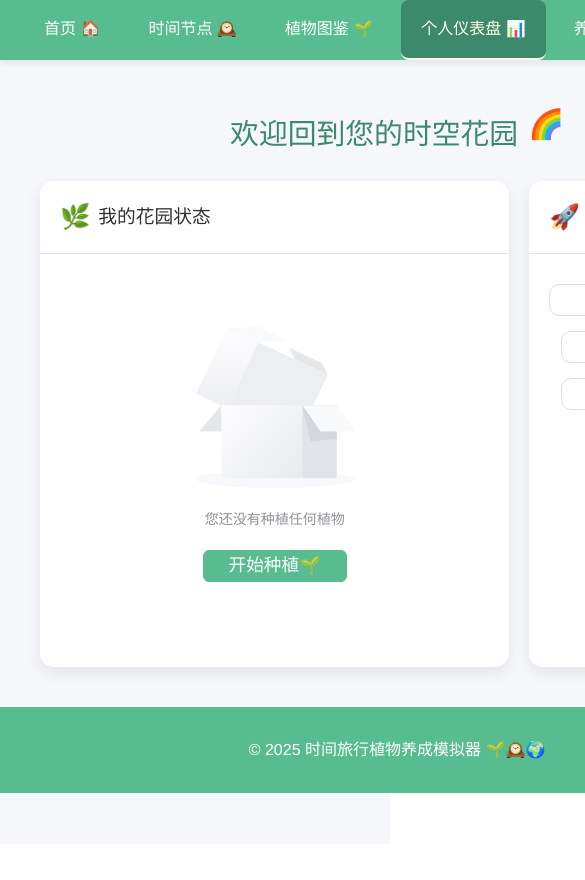
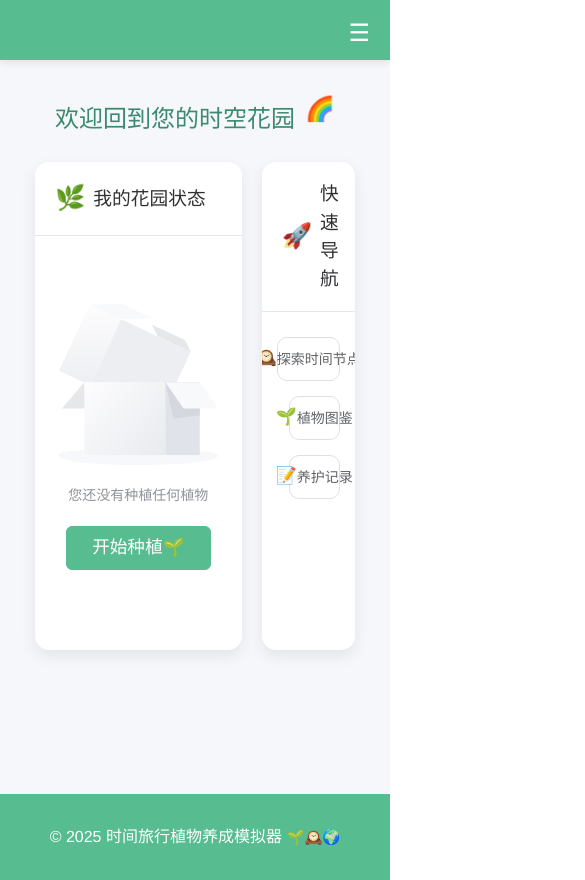
Before and after one commit to buynonsense/chronogarden-frontend, a Vue app: page /dashboard in a window 390 px wide. Shown: the top 880 px of the page, 585 px wide, since content can reach past the window. Before the commit the page ends 844 px from the top, so only its background shows below. Built offline with nearby package versions, Linux system fonts and the light colour scheme; no server answers; sample sign-in values are in the browser's storage.

Commit message:
mobie adap

```diff
--- a/index.html
+++ b/index.html
@@ -1,11 +1,17 @@
 <!doctype html>
 <html lang="en">
-  <head>
+  <!-- <head>
     <meta charset="UTF-8" />
     <link rel="icon" type="image/svg+xml" href="/vite.svg" />
     <meta name="viewport" content="width=device-width, initial-scale=1.0" />
     <title>Vite + Vue</title>
-  </head>
+  </head> -->
+<head>
+  <meta charset="UTF-8" />
+  <link rel="icon" type="image/svg+xml" href="/vite.svg" />
+  <meta name="viewport" content="width=device-width, initial-scale=1.0, maximum-scale=1.0, user-scalable=no" />
+  <title>时空花园</title>
+</head>
   <body>
     <div id="app"></div>
     <script type="module" src="/src/main.js"></script>
--- a/src/App.vue
+++ b/src/App.vue
@@ -31,14 +31,20 @@ const isAuthenticated = computed(() => userStore.isAuthenticated)
 </template>
 
 <style>
-/* 整体不设置 max-width 限制 */
+#app {
+  min-height: 100vh;
+  width: 100%;
+}
+
 body,
 html {
   margin: 0;
   padding: 0;
+  width: 100%;
+  overflow-x: hidden;
+  /* 防止水平滚动 */
 }
 
-/* 导航栏全宽，占据整个窗口 */
 .app-header {
   width: 100%;
   position: sticky;
@@ -48,19 +54,22 @@ html {
   box-shadow: 0 2px 8px rgba(0, 0, 0, 0.1);
 }
 
-/* 主体内容采用居中且最大宽度限制 */
 .app-main {
   background-color: var(--bg-light);
   padding: 20px 0;
+  width: 100%;
+  min-height: calc(100vh - 130px);
+  /* 确保内容区域足够高 */
 }
 
 .main-container {
-  max-width: 1200px;
+  max-width: 1600px;
+  width: 90%;
   margin: 0 auto;
   padding: 0 20px;
+  box-sizing: border-box;
 }
 
-/* 页脚保持居中 */
 .app-footer {
   width: 100%;
   background-color: var(--primary-color);
@@ -69,9 +78,29 @@ html {
 }
 
 .footer-content {
-  max-width: 1200px;
+  max-width: 1600px;
+  width: 90%;
   margin: 0 auto;
   text-align: center;
   padding: 0 20px;
+  box-sizing: border-box;
+}
+
+/* 增加移动端响应式调整 */
+@media (max-width: 768px) {
+
+  .main-container,
+  .footer-content {
+    width: 100%;
+    padding: 0 15px;
+  }
+
+  .app-main {
+    padding: 10px 0;
+  }
+
+  .footer-emoji {
+    font-size: 0.9em;
+  }
 }
 </style>
--- a/src/components/common/NavBar.vue
+++ b/src/components/common/NavBar.vue
@@ -1,8 +1,16 @@
 <template>
     <div class="navbar-container">
         <div class="navbar-content">
+            <!-- 移动端汉堡菜单 -->
+            <div class="mobile-nav-toggle" @click="toggleMobileMenu">
+                <i class="el-icon-menu"></i>
+                <span v-if="!mobileMenuOpen">☰</span>
+                <span v-else>✕</span>
+            </div>
+
+            <!-- 桌面端菜单 -->
             <el-menu :default-active="activeIndex" mode="horizontal" router background-color="#57bc90" text-color="#fff"
-                active-text-color="#fffde7" class="nav-menu">
+                active-text-color="#fffde7" class="nav-menu desktop-menu">
                 <el-menu-item index="/">首页 🏠</el-menu-item>
                 <el-menu-item index="/eras">时间节点 🕰️</el-menu-item>
                 <el-menu-item index="/plants">植物图鉴 🌱</el-menu-item>
@@ -17,43 +25,84 @@
                     <el-menu-item index="/register">注册 ✨</el-menu-item>
                 </template>
             </el-menu>
+
+            <!-- 移动端菜单 -->
+            <transition name="slide">
+                <div class="mobile-menu" v-if="mobileMenuOpen">
+                    <router-link to="/" class="mobile-menu-item" @click="closeMobileMenu">首页 🏠</router-link>
+                    <router-link to="/eras" class="mobile-menu-item" @click="closeMobileMenu">时间节点 🕰️</router-link>
+                    <router-link to="/plants" class="mobile-menu-item" @click="closeMobileMenu">植物图鉴 🌱</router-link>
+                    <template v-if="isLoggedIn">
+                        <router-link to="/dashboard" class="mobile-menu-item" @click="closeMobileMenu">个人仪表盘
+                            📊</router-link>
+                        <router-link to="/care-records" class="mobile-menu-item" @click="closeMobileMenu">养护记录
+                            📝</router-link>
+                        <a @click="handleLogout" class="mobile-menu-item">退出登录 👋</a>
+                    </template>
+                    <template v-else>
+                        <router-link to="/login" class="mobile-menu-item" @click="closeMobileMenu">登录 🔑</router-link>
+                        <router-link to="/register" class="mobile-menu-item" @click="closeMobileMenu">注册 ✨</router-link>
+                    </template>
+                </div>
+            </transition>
         </div>
     </div>
 </template>
 
 <script setup>
-import { computed } from 'vue';
-import { useRoute } from 'vue-router';
+import { computed, ref } from 'vue';
+import { useRoute, useRouter } from 'vue-router';
 import { useUserStore } from '../../store/user';
 
 const route = useRoute();
+const router = useRouter();
 const userStore = useUserStore();
 const isLoggedIn = computed(() => userStore.isAuthenticated);
+const mobileMenuOpen = ref(false);
 
-const activeIndex = computed(() => '/' + route.path.split('/')[1]); // 取第一级路径
+const activeIndex = computed(() => '/' + route.path.split('/')[1]);
+
+const toggleMobileMenu = () => {
+    mobileMenuOpen.value = !mobileMenuOpen.value;
+};
+
+const closeMobileMenu = () => {
+    mobileMenuOpen.value = false;
+};
+
+const handleLogout = () => {
+    userStore.logout();
+    closeMobileMenu();
+    router.push('/');
+};
 
 const logout = () => {
     userStore.logout();
+    router.push('/');
 };
 </script>
 
 <style scoped>
 .navbar-container {
     width: 100%;
-    /* 不设置 max-width 保证全宽 */
+    display: flex;
+    justify-content: center;
+    background-color: var(--primary-color);
 }
 
 .navbar-content {
-    max-width: 1200px;
-    margin: 0 auto;
+    max-width: 1600px;
+    width: 100%;
     padding: 0 20px;
     box-sizing: border-box;
+    position: relative;
 }
 
 .nav-menu {
     display: flex;
     border-bottom: none !important;
     height: 60px;
+    width: 100%;
 }
 
 .el-menu-item {
@@ -77,4 +126,85 @@ const logout = () => {
 .flex-spacer {
     flex: 1;
 }
+
+/* 移动端汉堡菜单 */
+.mobile-nav-toggle {
+    display: none;
+    position: absolute;
+    right: 20px;
+    top: 15px;
+    font-size: 24px;
+    color: white;
+    cursor: pointer;
+    z-index: 100;
+}
+
+/* 移动端菜单样式 */
+.mobile-menu {
+    display: none;
+    position: absolute;
+    top: 60px;
+    left: 0;
+    width: 100%;
+    background-color: var(--primary-color);
+    padding: 15px 0;
+    z-index: 99;
+    box-shadow: 0 5px 15px rgba(0, 0, 0, 0.1);
+    border-bottom-left-radius: 10px;
+    border-bottom-right-radius: 10px;
+}
+
+.mobile-menu-item {
+    display: block;
+    padding: 15px 20px;
+    color: white;
+    text-decoration: none;
+    font-size: 18px;
+    font-weight: 500;
+    border-bottom: 1px solid rgba(255, 255, 255, 0.1);
+    transition: all 0.3s ease;
+}
+
+.mobile-menu-item:hover,
+.mobile-menu-item.router-link-active {
+    background-color: var(--primary-dark);
+}
+
+.mobile-menu-item:last-child {
+    border-bottom: none;
+}
+
+/* 移动端过渡动画 */
+.slide-enter-active,
+.slide-leave-active {
+    transition: transform 0.3s ease;
+}
+
+.slide-enter-from,
+.slide-leave-to {
+    transform: translateY(-20px);
+    opacity: 0;
+}
+
+/* 媒体查询 */
+@media (max-width: 768px) {
+    .desktop-menu {
+        display: none;
+    }
+
+    .mobile-nav-toggle {
+        display: block;
+    }
+
+    .mobile-menu {
+        display: block;
+    }
+
+    .navbar-content {
+        display: flex;
+        justify-content: center;
+        align-items: center;
+        height: 60px;
+    }
+}
 </style>
--- a/src/main.js
+++ b/src/main.js
@@ -5,7 +5,8 @@ import 'element-plus/dist/index.css'
 import App from './App.vue'
 import router from './router'
 import './utils/axios'
-import './styles/theme.css' // 导入自定义主题
+import './styles/theme.css'
+import './styles/layout.css'
 import './style.css'
 
 const app = createApp(App)
--- /dev/null
+++ b/src/styles/layout.css
@@ -0,0 +1,108 @@
+/* 布局辅助类 */
+.full-width {
+  width: 100%;
+}
+
+.content-wrapper {
+  width: 100%;
+  max-width: 1600px;
+  min-width: 1000px;
+  margin: 0 auto;
+  padding: 0 20px;
+  box-sizing: border-box;
+}
+
+/* 卡片网格系统 */
+.card-grid {
+  display: grid;
+  grid-template-columns: repeat(auto-fill, minmax(300px, 1fr));
+  gap: 25px;
+  margin-top: 20px;
+  margin-bottom: 20px;
+}
+
+/* 两列布局 */
+.two-column-grid {
+  display: grid;
+  grid-template-columns: 2fr 1fr;
+  gap: 25px;
+}
+
+/* 响应式调整 */
+@media (max-width: 1200px) {
+  .two-column-grid {
+    grid-template-columns: 1fr;
+  }
+
+  .content-wrapper {
+    min-width: auto;
+    width: 95%;
+  }
+}
+
+/* 平板响应式 */
+@media (max-width: 992px) {
+  .card-grid {
+    grid-template-columns: repeat(auto-fill, minmax(250px, 1fr));
+  }
+}
+
+/* 移动设备响应式 */
+@media (max-width: 768px) {
+  .card-grid {
+    grid-template-columns: 1fr;
+    gap: 15px;
+  }
+
+  .content-wrapper {
+    padding: 0 15px;
+    width: 100%;
+  }
+
+  /* 调整页面容器内边距 */
+  .dashboard-container,
+  .plants-container,
+  .eras-container,
+  .home-container,
+  .care-records-container {
+    padding: 15px 10px;
+  }
+
+  /* 调整卡片内边距 */
+  .el-card__body {
+    padding: 15px !important;
+  }
+
+  /* 调整表单大小 */
+  .el-form-item {
+    margin-bottom: 15px;
+  }
+
+  /* 确保按钮在移动端更大，易于触摸 */
+  .el-button {
+    min-height: 44px;
+  }
+}
+
+/* 添加小屏手机的特殊处理 */
+@media (max-width: 480px) {
+  .two-column-grid,
+  .three-column-grid {
+    grid-template-columns: 1fr;
+  }
+
+  /* 调整页面标题大小 */
+  h1 {
+    font-size: 1.5em !important;
+  }
+
+  /* 减小内边距 */
+  .content-wrapper {
+    padding: 0 10px;
+  }
+
+  /* 表格变为可滚动 */
+  .table-container {
+    overflow-x: auto;
+  }
+}
--- a/src/styles/theme.css
+++ b/src/styles/theme.css
@@ -73,6 +73,7 @@ body {
 
 /* 表格样式 */
 .el-table {
+  width: 100%;
   border-radius: var(--border-radius-medium);
   overflow: hidden;
 }
@@ -90,11 +91,29 @@ body {
 .el-dialog {
   border-radius: var(--border-radius-large) !important;
   overflow: hidden;
+  max-width: 90%;
 }
 
 /* 标签样式 */
 .el-tag {
   border-radius: var(--border-radius-small) !important;
+}
+
+/* 修改主要组件容器 */
+.dashboard-container,
+.plants-container,
+.eras-container,
+.home-container,
+.care-records-container {
+  width: 100%;
+  max-width: none;
+  padding: 20px;
+  box-sizing: border-box;
+}
+
+/* 更新卡片网格布局 */
+.plants-grid, .eras-grid {
+  grid-template-columns: repeat(auto-fill, minmax(300px, 1fr));
 }
 
 /* 移动设备响应式调整 */
```
